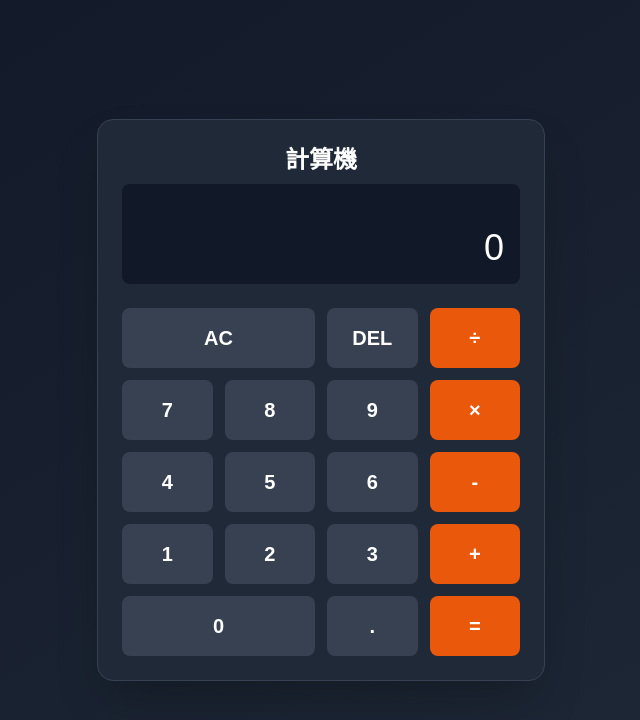
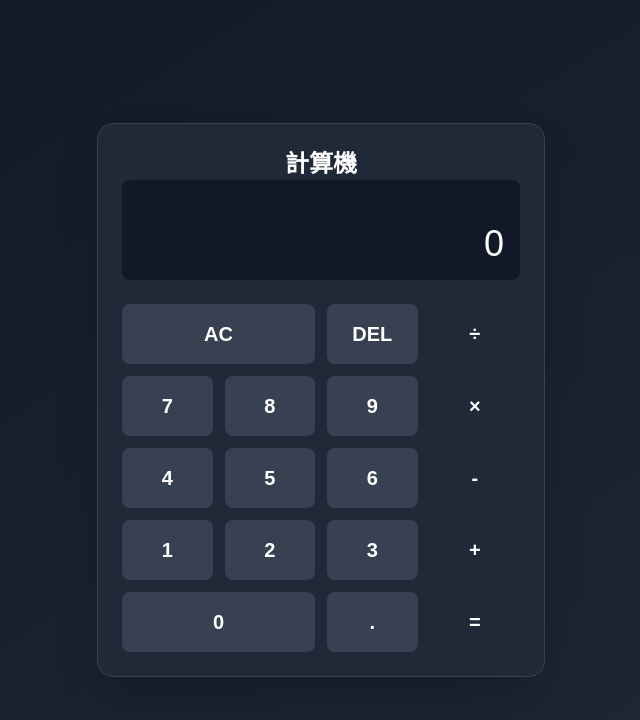
Before and after one commit to mydevtank/my-first-project, a Next.js app: page / in a window 1280 px wide. Shown: the top 720 px of the page, without its empty margins (319-959 px from the left). Built offline with nearby package versions, Linux system fonts and the light colour scheme.

Commit message:
Add tailwind.config.js

```diff
--- /dev/null
+++ b/tailwind.config.js
@@ -0,0 +1,11 @@
+/** @type {import('tailwindcss').Config} */
+module.exports = {
+  content: [
+    './src/**/*.{js,jsx,ts,tsx}',
+  ],
+  darkMode: 'class',
+  theme: {
+    extend: {},
+  },
+  plugins: [],
+}
```
